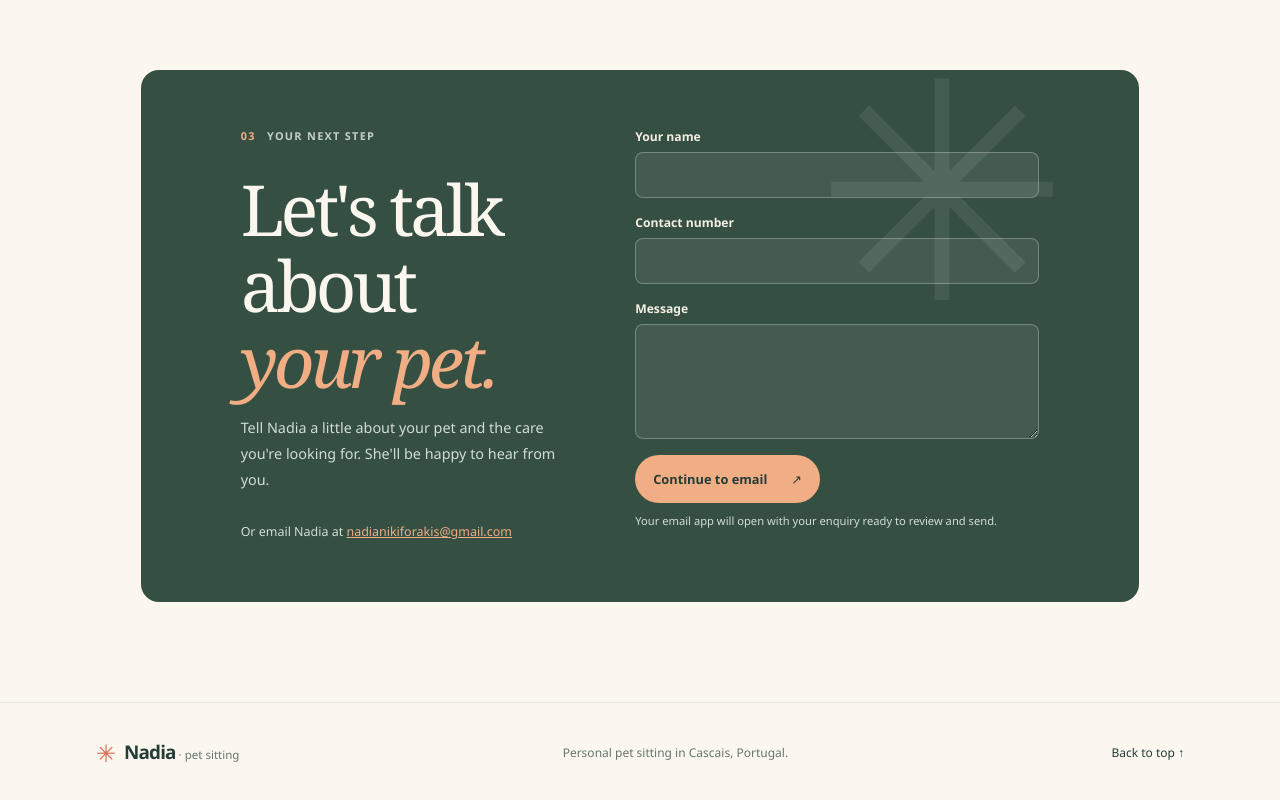
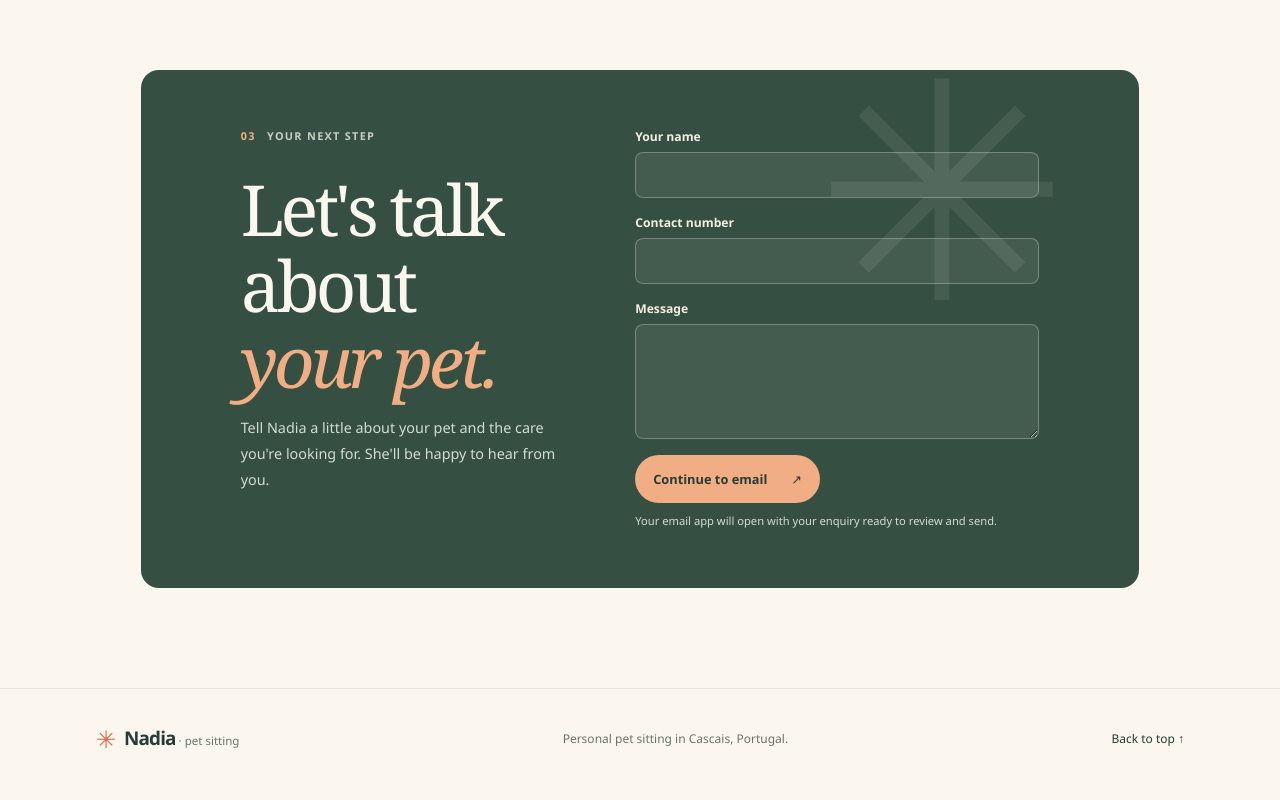
Before and after one commit to StelNiki/cascais, a plain HTML site: page index.html in a window 1280 px wide. Shown: the part 2054-2854 px from the top of the page. Drawn offline with Linux system fonts and the light colour scheme.

Commit message:
Cascais website
* edit page

```diff
--- a/index.html
+++ b/index.html
@@ -101,7 +101,6 @@
             <div class="section-kicker"><span>03</span> Your next step</div>
             <h2 id="contact-title">Let's talk about<br><em>your pet.</em></h2>
             <p>Tell Nadia a little about your pet and the care you're looking for. She'll be happy to hear from you.</p>
-            <p class="contact-email">Or email Nadia at <a href="mailto:nadianikiforakis@gmail.com">nadianikiforakis@gmail.com</a></p>
           </div>
           <form class="contact-form" id="contact-form">
             <div class="form-field">
```
